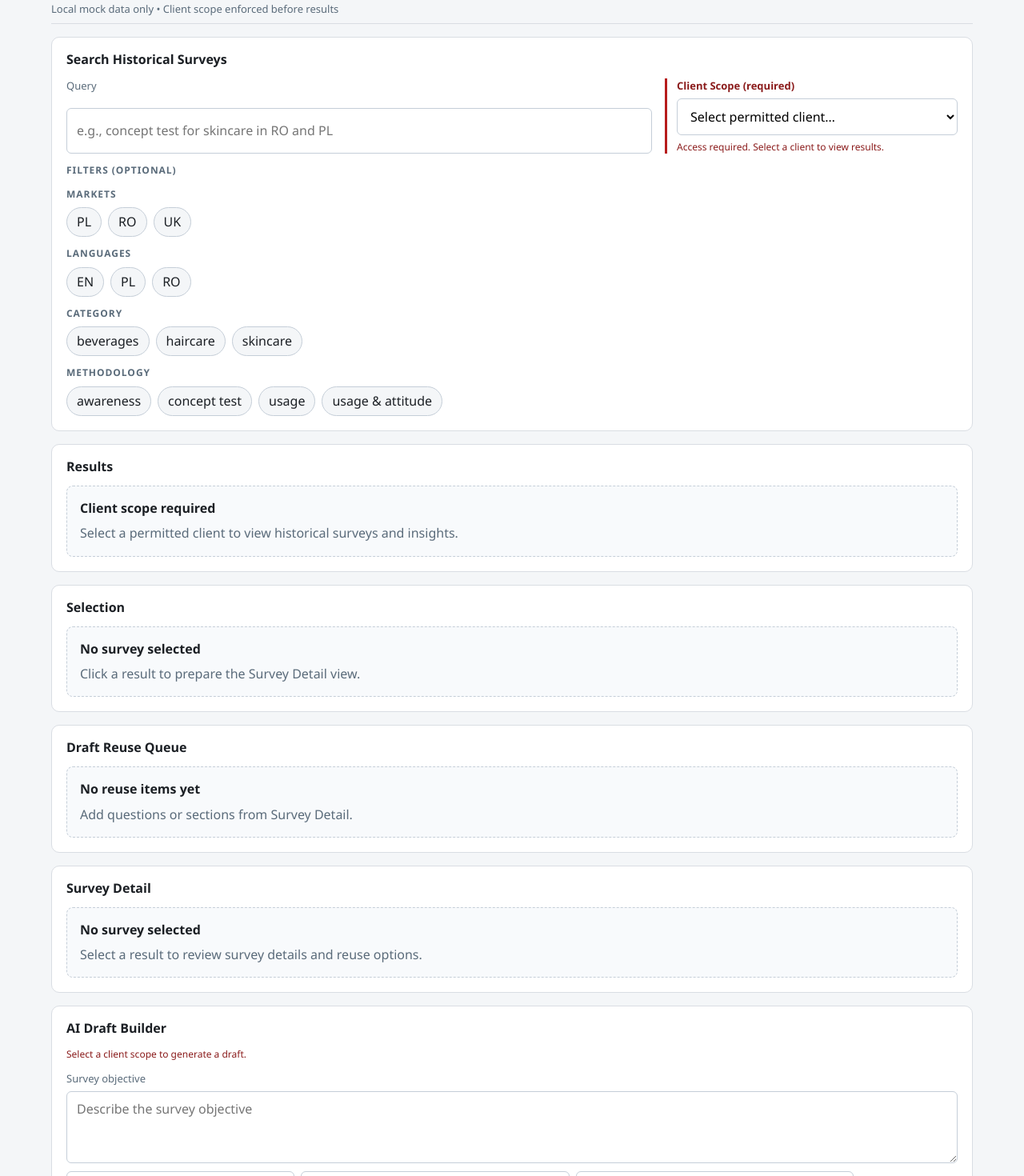
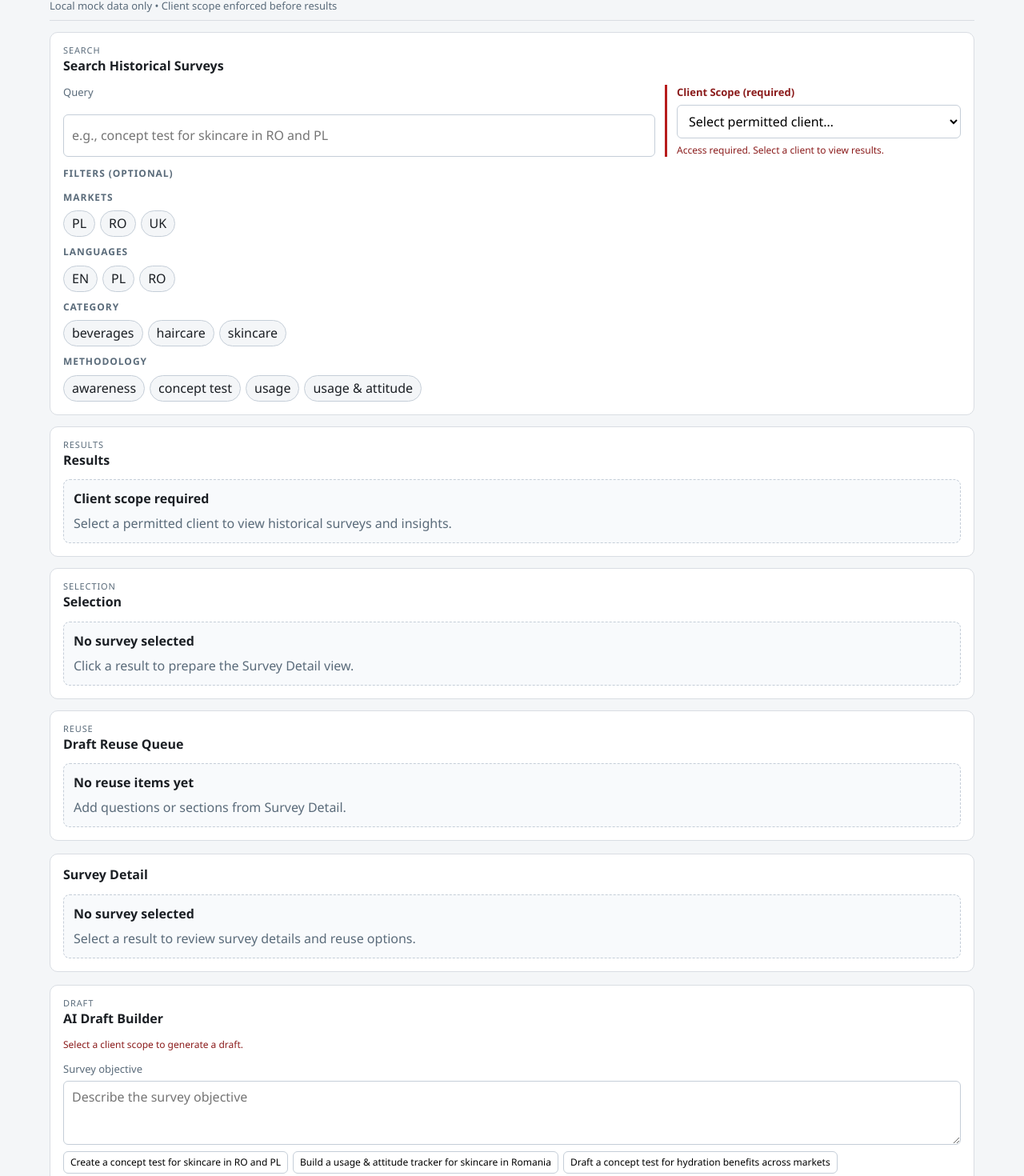
Before and after one commit to alinrudolf/prototype, a React (Vite) app: page / in a window 1280 px wide. Shown: the part 93-1563 px from the top of the page at 80% size. Built offline with nearby package versions, Linux system fonts and the light colour scheme.

Commit message:
Tighten demo layout and hierarchy

```diff
--- a/src/app/AiDraftBuilderScreen.tsx
+++ b/src/app/AiDraftBuilderScreen.tsx
@@ -55,7 +55,12 @@ export default function AiDraftBuilderScreen({
 
   return (
     <section className="panel panel--tight">
+      <div className="panel__title-row">
+        <div>
+          <div className="panel__eyebrow">Draft</div>
           <div className="panel__title">AI Draft Builder</div>
+        </div>
+      </div>
 
       <div className="draft__access">
         {permittedClient ? (
@@ -108,19 +113,26 @@ export default function AiDraftBuilderScreen({
           </div>
 
           <div className="draft__sections">
+            <div className="detail__label">Generated draft structure</div>
             {draft.sections.map((section) => (
               <div key={section.title} className="draft__section">
                 <div className="draft__section-title">{section.title}</div>
                 <div className="draft__section-desc">{section.description}</div>
                 <div className="draft__section-questions">
-                  {section.questions.map((question) => (
+                  {section.questions.length > 0 ? (
+                    section.questions.map((question) => (
                       <div key={question.questionId} className="draft__question">
                         {question.text}
                         <span className="draft__citation">
                           ({question.surveyId})
                         </span>
                       </div>
-                  ))}
+                    ))
+                  ) : (
+                    <div className="detail__empty">
+                      No reusable questions found for this section.
+                    </div>
+                  )}
                 </div>
               </div>
             ))}
@@ -141,7 +153,7 @@ export default function AiDraftBuilderScreen({
           </div>
 
           <div className="draft__citations">
-            <div className="detail__label">Citations</div>
+            <div className="detail__label">Citations (grounding)</div>
             <div className="draft__citation-list">
               {draft.citations.map((citation) => (
                 <div key={citation.surveyId} className="draft__citation-item">
--- a/src/app/SearchScreen.tsx
+++ b/src/app/SearchScreen.tsx
@@ -112,7 +112,12 @@ export default function SearchScreen({
       </header>
 
       <section className="panel panel--tight">
-        <div className="panel__title">Search Historical Surveys</div>
+        <div className="panel__title-row">
+          <div>
+            <div className="panel__eyebrow">Search</div>
+            <div className="panel__title">Search Historical Surveys</div>
+          </div>
+        </div>
         <div className="search__grid">
           <label className="field field--full">
             <span className="field__label">Query</span>
@@ -240,7 +245,15 @@ export default function SearchScreen({
       </section>
 
       <section className="panel panel--tight">
-        <div className="panel__title">Results</div>
+          <div className="panel__title-row">
+            <div>
+              <div className="panel__eyebrow">Results</div>
+              <div className="panel__title">Results</div>
+            </div>
+            {filters.client && (
+              <span className="badge badge--type">Client scoped</span>
+            )}
+          </div>
         {filters.client && (
           <div className="scope-banner">
             Client scope: <strong>{filters.client}</strong> • Results limited to
@@ -367,7 +380,12 @@ export default function SearchScreen({
       </section>
 
       <section className="panel panel--tight">
-        <div className="panel__title">Selection</div>
+        <div className="panel__title-row">
+          <div>
+            <div className="panel__eyebrow">Selection</div>
+            <div className="panel__title">Selection</div>
+          </div>
+        </div>
         {selection ? (
           <div className="selection">
             <div className="selection__title">Prepared for Survey Detail</div>
@@ -395,7 +413,12 @@ export default function SearchScreen({
       </section>
 
       <section className="panel panel--tight">
-        <div className="panel__title">Draft Reuse Queue</div>
+        <div className="panel__title-row">
+          <div>
+            <div className="panel__eyebrow">Reuse</div>
+            <div className="panel__title">Draft Reuse Queue</div>
+          </div>
+        </div>
         {draftSelection.questions.length === 0 &&
         draftSelection.sections.length === 0 ? (
           <div className="empty-state">
--- a/src/app/SurveyDetailScreen.tsx
+++ b/src/app/SurveyDetailScreen.tsx
@@ -41,7 +41,12 @@ export default function SurveyDetailScreen({
 
   return (
     <section className="panel panel--tight">
-      <div className="panel__title">Survey Detail</div>
+      <div className="panel__title-row">
+        <div>
+          <div className="panel__eyebrow">Detail</div>
+          <div className="panel__title">Survey Detail</div>
+        </div>
+      </div>
 
       <div className="detail__meta">
         <div className="detail__header">
--- a/src/index.css
+++ b/src/index.css
@@ -31,9 +31,9 @@ textarea {
 .page {
   max-width: 1200px;
   margin: 0 auto;
-  padding: 28px 24px 48px;
+  padding: 24px 22px 40px;
   display: grid;
-  gap: 20px;
+  gap: 16px;
 }
 
 .page--dense {
@@ -42,7 +42,7 @@ textarea {
 
 .stack {
   display: grid;
-  gap: 16px;
+  gap: 14px;
 }
 
 .header {
@@ -77,9 +77,9 @@ textarea {
   background: #ffffff;
   border: 1px solid #d9dde3;
   border-radius: 10px;
-  padding: 16px 18px 18px;
+  padding: 14px 16px 16px;
   display: grid;
-  gap: 14px;
+  gap: 10px;
 }
 
 .panel--tight {
@@ -91,18 +91,32 @@ textarea {
   font-weight: 600;
 }
 
+.panel__title-row {
+  display: flex;
+  justify-content: space-between;
+  gap: 12px;
+  align-items: center;
+}
+
+.panel__eyebrow {
+  font-size: 11px;
+  text-transform: uppercase;
+  letter-spacing: 0.08em;
+  color: #5a6b7a;
+}
+
 .scope-banner {
   font-size: 12px;
   color: #425162;
   background: #f1f4f8;
   border-radius: 6px;
-  padding: 8px 10px;
+  padding: 6px 10px;
 }
 
 .search__grid {
   display: grid;
   grid-template-columns: 2fr 1fr;
-  gap: 16px;
+  gap: 12px;
 }
 
 .field {
@@ -133,15 +147,15 @@ textarea {
 .field__select {
   border: 1px solid #c5ced8;
   border-radius: 6px;
-  padding: 10px 12px;
+  padding: 8px 10px;
   background: #ffffff;
 }
 
 .field__textarea {
   border: 1px solid #c5ced8;
   border-radius: 6px;
-  padding: 10px 12px;
-  min-height: 90px;
+  padding: 8px 10px;
+  min-height: 80px;
   resize: vertical;
   background: #ffffff;
 }
@@ -153,7 +167,7 @@ textarea {
 
 .filter__grid {
   display: grid;
-  gap: 12px;
+  gap: 10px;
 }
 
 .filter__title {
@@ -180,13 +194,13 @@ textarea {
 .filter__chips {
   display: flex;
   flex-wrap: wrap;
-  gap: 8px;
+  gap: 6px;
 }
 
 .chip {
   border: 1px solid #c5ced8;
   border-radius: 999px;
-  padding: 6px 12px;
+  padding: 4px 10px;
   background: #f4f6f8;
   color: #1b1f24;
   cursor: pointer;
@@ -200,7 +214,7 @@ textarea {
 
 .results {
   display: grid;
-  gap: 10px;
+  gap: 8px;
 }
 
 .results__summary {
@@ -211,9 +225,9 @@ textarea {
 .result-card {
   border: 1px solid #d9dde3;
   border-radius: 8px;
-  padding: 12px 14px;
+  padding: 10px 12px;
   display: grid;
-  gap: 8px;
+  gap: 6px;
   text-align: left;
   background: #ffffff;
   cursor: pointer;
@@ -264,7 +278,7 @@ textarea {
   color: #5a6b7a;
   display: flex;
   flex-wrap: wrap;
-  gap: 8px;
+  gap: 6px 10px;
 }
 
 .result-card__badges {
@@ -277,7 +291,7 @@ textarea {
   font-size: 11px;
   text-transform: uppercase;
   letter-spacing: 0.08em;
-  padding: 4px 8px;
+  padding: 3px 8px;
   border-radius: 999px;
   background: #eef1f4;
   color: #425162;
@@ -314,7 +328,7 @@ textarea {
 .empty-state {
   border: 1px dashed #c5ced8;
   border-radius: 8px;
-  padding: 16px;
+  padding: 12px;
   display: grid;
   gap: 8px;
   color: #5a6b7a;
@@ -336,14 +350,14 @@ textarea {
 .example__list {
   display: flex;
   flex-wrap: wrap;
-  gap: 8px;
+  gap: 6px;
 }
 
 .example__item {
   border: 1px solid #c5ced8;
   background: #ffffff;
   border-radius: 6px;
-  padding: 6px 10px;
+  padding: 4px 8px;
   font-size: 12px;
   cursor: pointer;
 }
@@ -399,7 +413,7 @@ textarea {
 
 .detail__meta {
   display: grid;
-  gap: 12px;
+  gap: 10px;
 }
 
 .detail__header {
@@ -428,7 +442,7 @@ textarea {
 .detail__grid {
   display: grid;
   grid-template-columns: repeat(2, minmax(0, 1fr));
-  gap: 12px;
+  gap: 10px;
   font-size: 13px;
   color: #1b1f24;
 }
@@ -449,7 +463,7 @@ textarea {
 
 .detail__access {
   font-size: 12px;
-  padding: 8px 10px;
+  padding: 6px 10px;
   border-radius: 6px;
   background: #f1f4f8;
   color: #425162;
@@ -468,7 +482,7 @@ textarea {
 
 .detail__section {
   display: grid;
-  gap: 10px;
+  gap: 8px;
 }
 
 .detail__section-header {
@@ -480,13 +494,13 @@ textarea {
 
 .detail__list {
   display: grid;
-  gap: 8px;
+  gap: 6px;
 }
 
 .detail__item {
   border: 1px solid #d9dde3;
   border-radius: 8px;
-  padding: 10px 12px;
+  padding: 8px 10px;
   display: flex;
   justify-content: space-between;
   gap: 12px;
@@ -509,13 +523,13 @@ textarea {
 
 .reuse {
   display: grid;
-  gap: 8px;
+  gap: 6px;
 }
 
 .reuse__item {
   border: 1px solid #d9dde3;
   border-radius: 8px;
-  padding: 10px 12px;
+  padding: 8px 10px;
   display: grid;
   gap: 4px;
 }
@@ -541,12 +555,12 @@ textarea {
 
 .draft__input {
   display: grid;
-  gap: 10px;
+  gap: 8px;
 }
 
 .draft__output {
   display: grid;
-  gap: 14px;
+  gap: 10px;
 }
 
 .draft__objective {
@@ -556,13 +570,13 @@ textarea {
 
 .draft__sections {
   display: grid;
-  gap: 12px;
+  gap: 8px;
 }
 
 .draft__section {
   border: 1px solid #d9dde3;
   border-radius: 8px;
-  padding: 10px 12px;
+  padding: 8px 10px;
   display: grid;
   gap: 6px;
 }
@@ -579,7 +593,7 @@ textarea {
 
 .draft__section-questions {
   display: grid;
-  gap: 6px;
+  gap: 4px;
 }
 
 .draft__question {
@@ -600,13 +614,13 @@ textarea {
 
 .draft__citation-list {
   display: grid;
-  gap: 8px;
+  gap: 6px;
 }
 
 .draft__citation-item {
   border: 1px solid #d9dde3;
   border-radius: 8px;
-  padding: 8px 10px;
+  padding: 6px 8px;
   display: grid;
   gap: 4px;
 }
@@ -624,13 +638,13 @@ textarea {
 .draft__confidence {
   font-size: 12px;
   background: #f1f4f8;
-  padding: 10px;
+  padding: 8px 10px;
   border-radius: 6px;
 }
 
 .draft__reuse {
   display: grid;
-  gap: 8px;
+  gap: 6px;
 }
 
 .draft__reuse-block {
@@ -641,7 +655,7 @@ textarea {
 .draft__reuse-item {
   border: 1px solid #d9dde3;
   border-radius: 8px;
-  padding: 8px 10px;
+  padding: 6px 8px;
   display: flex;
   justify-content: space-between;
   gap: 12px;
```
Lines whose indentation alone changed are shown as unchanged.
